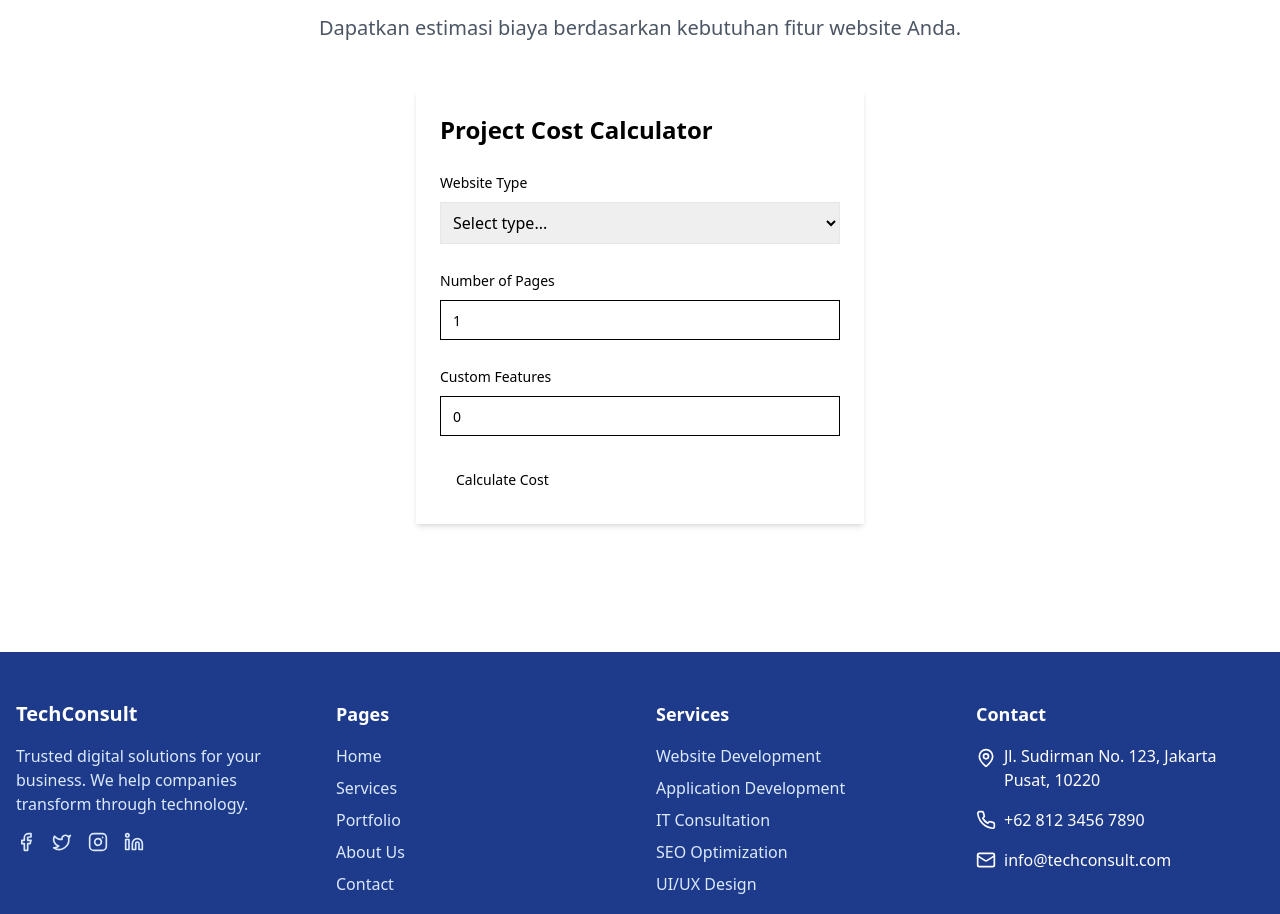
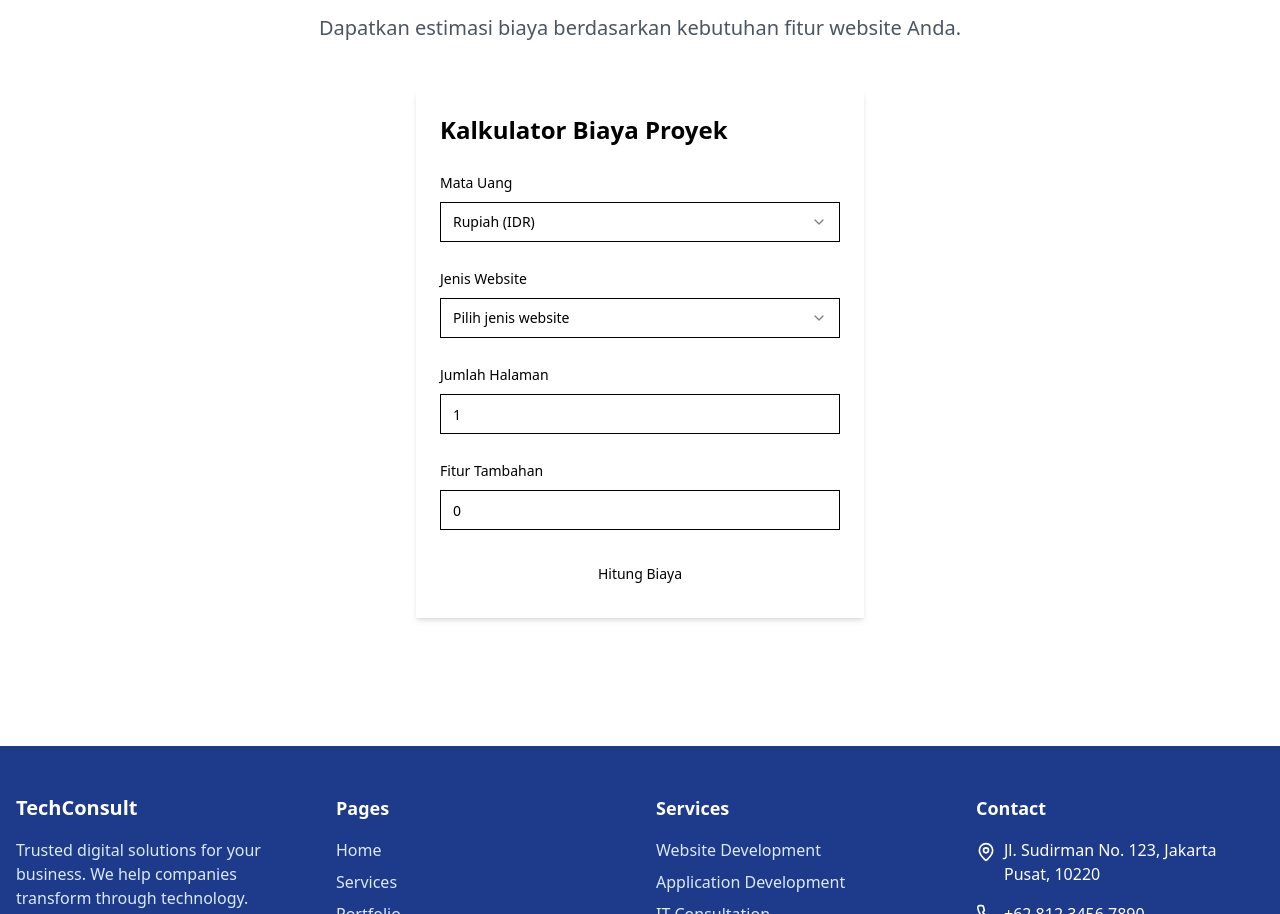
Before and after one commit to MengkimenCute/digital-jasa-mandiri, a React (Vite) app: page /layanan in a window 1280 px wide. Shown: the part 2952-3866 px from the top of the page. Built offline with nearby package versions, Linux system fonts and the light colour scheme.

Commit message:
feat: Add Rupiah currency to calculator
Adds support for Rupiah currency in the project calculator component.

```diff
--- a/src/components/ProjectCalculator.tsx
+++ b/src/components/ProjectCalculator.tsx
@@ -16,23 +16,25 @@ import { Input } from './ui/input';
 import { Button } from './ui/button';
 import { useToast } from '@/hooks/use-toast';
 import { useState } from 'react';
+import { Select, SelectContent, SelectItem, SelectTrigger, SelectValue } from './ui/select';
 
 const formSchema = z.object({
   websiteType: z.string().min(1, 'Please select a website type'),
   pages: z.coerce.number().min(1, 'Minimum 1 page').max(100, 'Maximum 100 pages'),
   features: z.coerce.number().min(0, 'Cannot be negative').max(20, 'Maximum 20 features'),
+  currency: z.enum(['USD', 'IDR']),
 });
 
 const basePrice = {
-  basic: 500,
-  ecommerce: 1500,
-  enterprise: 3000,
+  basic: { USD: 500, IDR: 7500000 },
+  ecommerce: { USD: 1500, IDR: 22500000 },
+  enterprise: { USD: 3000, IDR: 45000000 },
 };
 
 const ProjectCalculator = () => {
   const { toast } = useToast();
   const [isCalculating, setIsCalculating] = useState(false);
-  const [totalPrice, setTotalPrice] = useState<number | null>(null);
+  const [totalPrice, setTotalPrice] = useState<{ USD: number | null; IDR: number | null }>({ USD: null, IDR: null });
 
   const form = useForm<z.infer<typeof formSchema>>({
     resolver: zodResolver(formSchema),
@@ -40,52 +42,94 @@ const ProjectCalculator = () => {
       websiteType: '',
       pages: 1,
       features: 0,
+      currency: 'IDR',
     },
   });
 
   const calculatePrice = (data: z.infer<typeof formSchema>) => {
     setIsCalculating(true);
 
-    // Simulate API call with setTimeout
     setTimeout(() => {
-      const base = basePrice[data.websiteType as keyof typeof basePrice] || basePrice.basic;
-      const pagesPrice = data.pages * 100;
-      const featuresPrice = data.features * 200;
-      const total = base + pagesPrice + featuresPrice;
+      const baseUSD = basePrice[data.websiteType as keyof typeof basePrice]?.USD || basePrice.basic.USD;
+      const baseIDR = basePrice[data.websiteType as keyof typeof basePrice]?.IDR || basePrice.basic.IDR;
 
-      setTotalPrice(total);
+      const pagesPrice = { USD: data.pages * 100, IDR: data.pages * 1500000 };
+      const featuresPrice = { USD: data.features * 200, IDR: data.features * 3000000 };
+
+      const totalUSD = baseUSD + pagesPrice.USD + featuresPrice.USD;
+      const totalIDR = baseIDR + pagesPrice.IDR + featuresPrice.IDR;
+
+      setTotalPrice({ USD: totalUSD, IDR: totalIDR });
       setIsCalculating(false);
 
+      const formatter = new Intl.NumberFormat(data.currency === 'IDR' ? 'id-ID' : 'en-US', {
+        style: 'currency',
+        currency: data.currency,
+        maximumFractionDigits: 0,
+      });
+
       toast({
-        title: "Calculation Complete",
-        description: `Estimated project cost: $${total}`,
+        title: "Kalkulasi Selesai",
+        description: `Estimasi biaya proyek: ${formatter.format(data.currency === 'IDR' ? totalIDR : totalUSD)}`,
       });
     }, 1500);
   };
 
+  const formatPrice = (price: number | null, currency: string) => {
+    if (price === null) return '-';
+    return new Intl.NumberFormat(currency === 'IDR' ? 'id-ID' : 'en-US', {
+      style: 'currency',
+      currency: currency,
+      maximumFractionDigits: 0,
+    }).format(price);
+  };
+
   return (
     <div className="max-w-md mx-auto p-6 bg-white rounded-lg shadow-md">
-      <h2 className="text-2xl font-bold mb-6">Project Cost Calculator</h2>
+      <h2 className="text-2xl font-bold mb-6">Kalkulator Biaya Proyek</h2>
 
       <Form {...form}>
         <form onSubmit={form.handleSubmit(calculatePrice)} className="space-y-6">
           <FormField
             control={form.control}
+            name="currency"
+            render={({ field }) => (
+              <FormItem>
+                <FormLabel>Mata Uang</FormLabel>
+                <Select onValueChange={field.onChange} defaultValue={field.value}>
+                  <FormControl>
+                    <SelectTrigger>
+                      <SelectValue placeholder="Pilih mata uang" />
+                    </SelectTrigger>
+                  </FormControl>
+                  <SelectContent>
+                    <SelectItem value="IDR">Rupiah (IDR)</SelectItem>
+                    <SelectItem value="USD">Dollar (USD)</SelectItem>
+                  </SelectContent>
+                </Select>
+                <FormMessage />
+              </FormItem>
+            )}
+          />
+
+          <FormField
+            control={form.control}
             name="websiteType"
             render={({ field }) => (
               <FormItem>
-                <FormLabel>Website Type</FormLabel>
-                <FormControl>
-                  <select
-                    {...field}
-                    className="w-full p-2 border rounded-md"
-                  >
-                    <option value="">Select type...</option>
-                    <option value="basic">Basic Website</option>
-                    <option value="ecommerce">E-commerce</option>
-                    <option value="enterprise">Enterprise Solution</option>
-                  </select>
-                </FormControl>
+                <FormLabel>Jenis Website</FormLabel>
+                <Select onValueChange={field.onChange} defaultValue={field.value}>
+                  <FormControl>
+                    <SelectTrigger>
+                      <SelectValue placeholder="Pilih jenis website" />
+                    </SelectTrigger>
+                  </FormControl>
+                  <SelectContent>
+                    <SelectItem value="basic">Website Basic</SelectItem>
+                    <SelectItem value="ecommerce">E-commerce</SelectItem>
+                    <SelectItem value="enterprise">Enterprise Solution</SelectItem>
+                  </SelectContent>
+                </Select>
                 <FormMessage />
               </FormItem>
             )}
@@ -96,11 +140,11 @@ const ProjectCalculator = () => {
             name="pages"
             render={({ field }) => (
               <FormItem>
-                <FormLabel>Number of Pages</FormLabel>
+                <FormLabel>Jumlah Halaman</FormLabel>
                 <FormControl>
                   <Input
                     type="number"
-                    placeholder="e.g., 5"
+                    placeholder="Contoh: 5"
                     {...field}
                     onChange={(e) => field.onChange(e.target.valueAsNumber || 1)}
                   />
@@ -115,11 +159,11 @@ const ProjectCalculator = () => {
             name="features"
             render={({ field }) => (
               <FormItem>
-                <FormLabel>Custom Features</FormLabel>
+                <FormLabel>Fitur Tambahan</FormLabel>
                 <FormControl>
                   <Input
                     type="number"
-                    placeholder="e.g., 3"
+                    placeholder="Contoh: 3"
                     {...field}
                     onChange={(e) => field.onChange(e.target.valueAsNumber || 0)}
                   />
@@ -129,8 +173,8 @@ const ProjectCalculator = () => {
             )}
           />
 
-          <Button type="submit" disabled={isCalculating}>
-            Calculate Cost
+          <Button type="submit" disabled={isCalculating} className="w-full">
+            Hitung Biaya
           </Button>
         </form>
       </Form>
@@ -140,10 +184,11 @@ const ProjectCalculator = () => {
           <Skeleton className="h-4 w-3/4" />
           <Skeleton className="h-4 w-1/2" />
         </div>
-      ) : totalPrice && (
-        <div className="mt-6 p-4 bg-blue-50 rounded-md">
-          <p className="text-lg font-semibold">Estimated Cost:</p>
-          <p className="text-3xl font-bold text-blue-600">${totalPrice}</p>
+      ) : totalPrice.USD !== null && totalPrice.IDR !== null && (
+        <div className="mt-6 p-4 bg-blue-50 rounded-md space-y-2">
+          <p className="text-lg font-semibold">Estimasi Biaya:</p>
+          <p className="text-xl font-bold text-blue-600">{formatPrice(totalPrice.IDR, 'IDR')}</p>
+          <p className="text-sm text-gray-600">{formatPrice(totalPrice.USD, 'USD')}</p>
         </div>
       )}
     </div>
```
